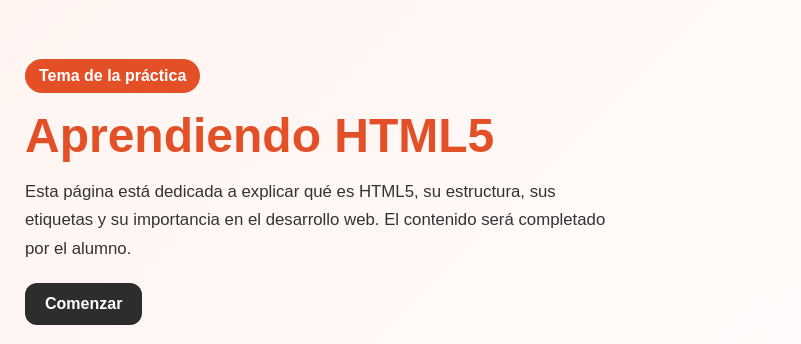
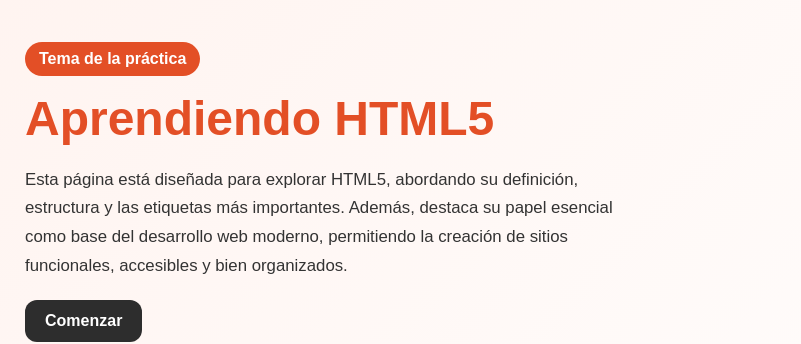
Before and after one commit to zdiegojalissat-del/HTML5, a plain HTML site: page index.html in a window 1280 px wide. Shown: the part 317-661 px from the top of the page, 0-801 px from the left. Drawn offline with Linux system fonts and the light colour scheme.

Commit message:
Revise HTML5 page description for clarity
Updated the description of the HTML5 page to provide a clearer overview of its content and significance in web development.

```diff
--- a/index.html
+++ b/index.html
@@ -35,8 +35,12 @@
         <span class="badge">Tema de la práctica</span>
         <h2>Aprendiendo HTML5</h2>
         <p>
-          Esta página está dedicada a explicar qué es HTML5, su estructura, sus etiquetas
-          y su importancia en el desarrollo web. El contenido será completado por el alumno.
+      <p>
+    Esta página está diseñada para explorar HTML5, abordando su definición, estructura
+    y las etiquetas más importantes. Además, destaca su papel esencial como base del
+    desarrollo web moderno, permitiendo la creación de sitios funcionales, accesibles
+    y bien organizados.
+</p>
         </p>
         <a href="#que-es" class="btn">Comenzar</a>
       </div>
```
